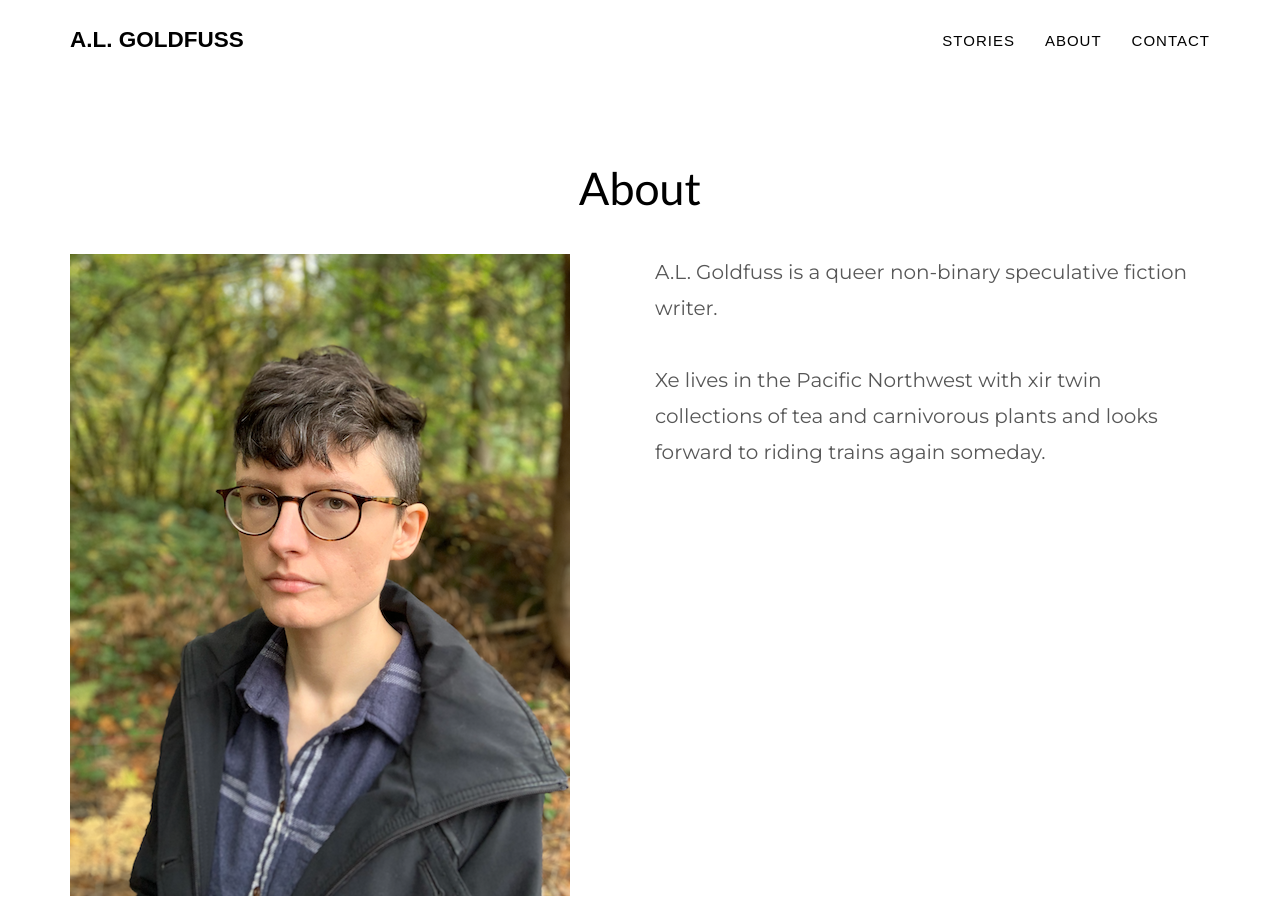
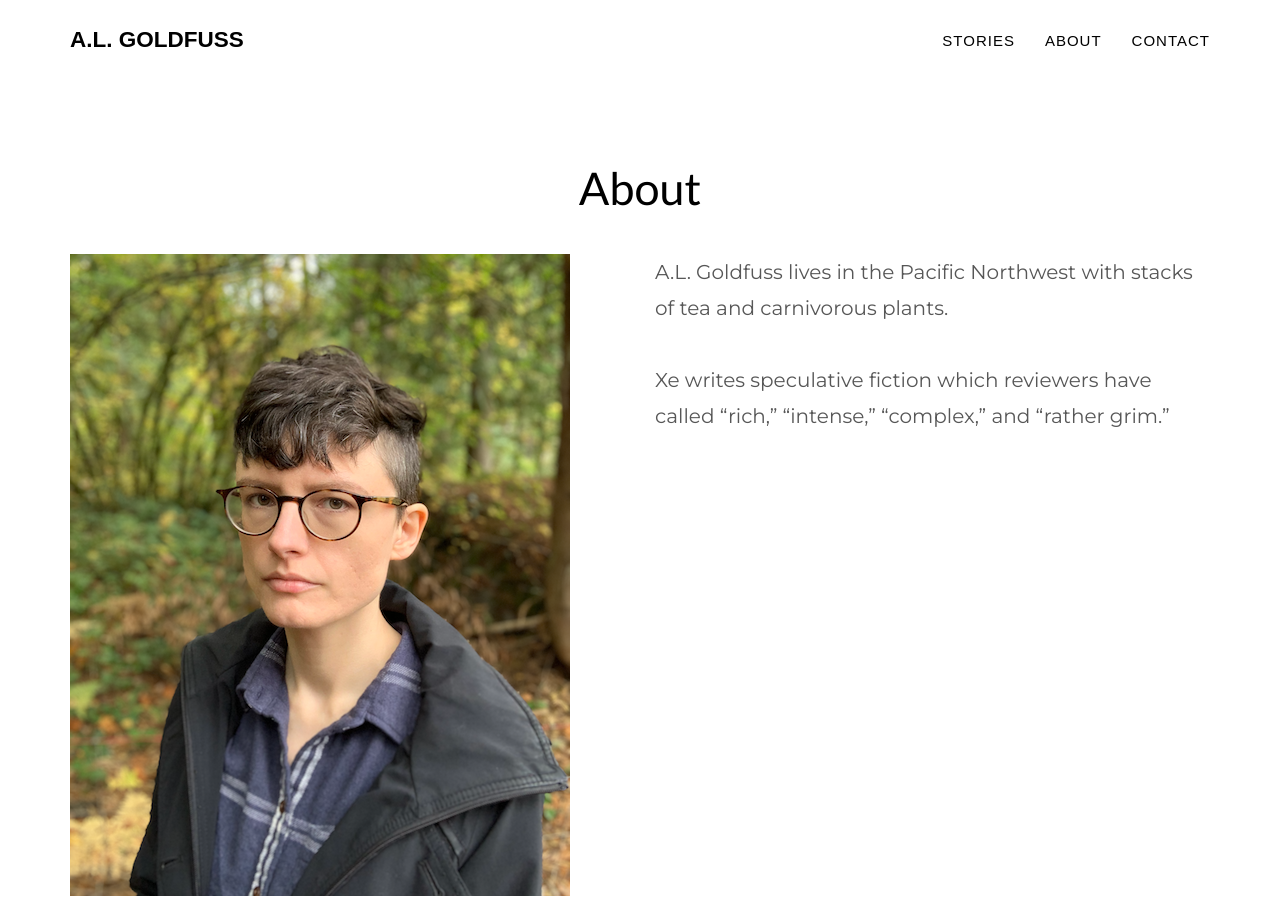
Before and after one commit to algoldfuss/algoldfuss.github.io, a Jekyll site: the page built from _posts/2023-01-01-between-the-stones-and-the-stars.markdown, in a window 1280 px wide and 900 px high, scrolled down 884 px. Built offline with Jekyll 4.4.1, drawn with Linux system fonts in a browser that asks for light colours.

Commit message:
tweak bio

```diff
--- a/_includes/about.html
+++ b/_includes/about.html
@@ -14,7 +14,7 @@
         <img src="/img/algoldfuss-woods.png" alt="A white person with short curly brown hair and glasses wearing a blue flannel shirt and black rain jacket.">
       </div>
       <div class="col-lg-6 col-lg-offset-2 align-self-center">
-        <p>A.L. Goldfuss is a queer non-binary speculative fiction writer. <br> <br> Xe lives in the Pacific Northwest with xir twin collections of tea and carnivorous plants and looks forward to riding trains again someday. </p>
+        <p>A.L. Goldfuss lives in the Pacific Northwest with stacks of tea and carnivorous plants. <br> <br> Xe writes speculative fiction which reviewers have called “rich,” “intense,” “complex,” and “rather grim.” </p>
       </div>
     </div>
   </div>
```
